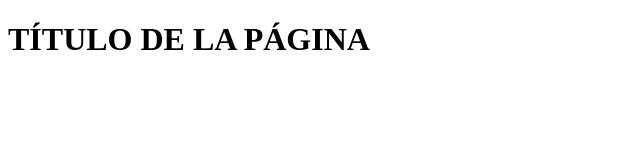
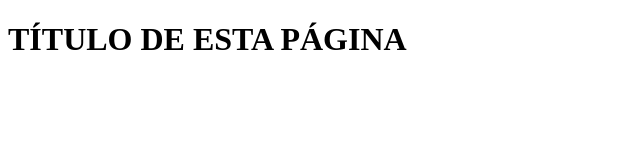
Before and after one commit to larielys/Prueba, a plain HTML site: page index.html in a window 1280 px wide. Shown: the whole page, without its empty margins (0-640 px from the left). Drawn offline with Linux system fonts and the light colour scheme.

Commit message:
Mi primer commit

```diff
--- a/index.html
+++ b/index.html
@@ -6,6 +6,6 @@
     <title>Document</title>
 </head>
 <body>
-    <h1>TÍTULO DE LA PÁGINA</h1>
+    <h1>TÍTULO DE ESTA PÁGINA</h1>
 </body>
 </html>
```
